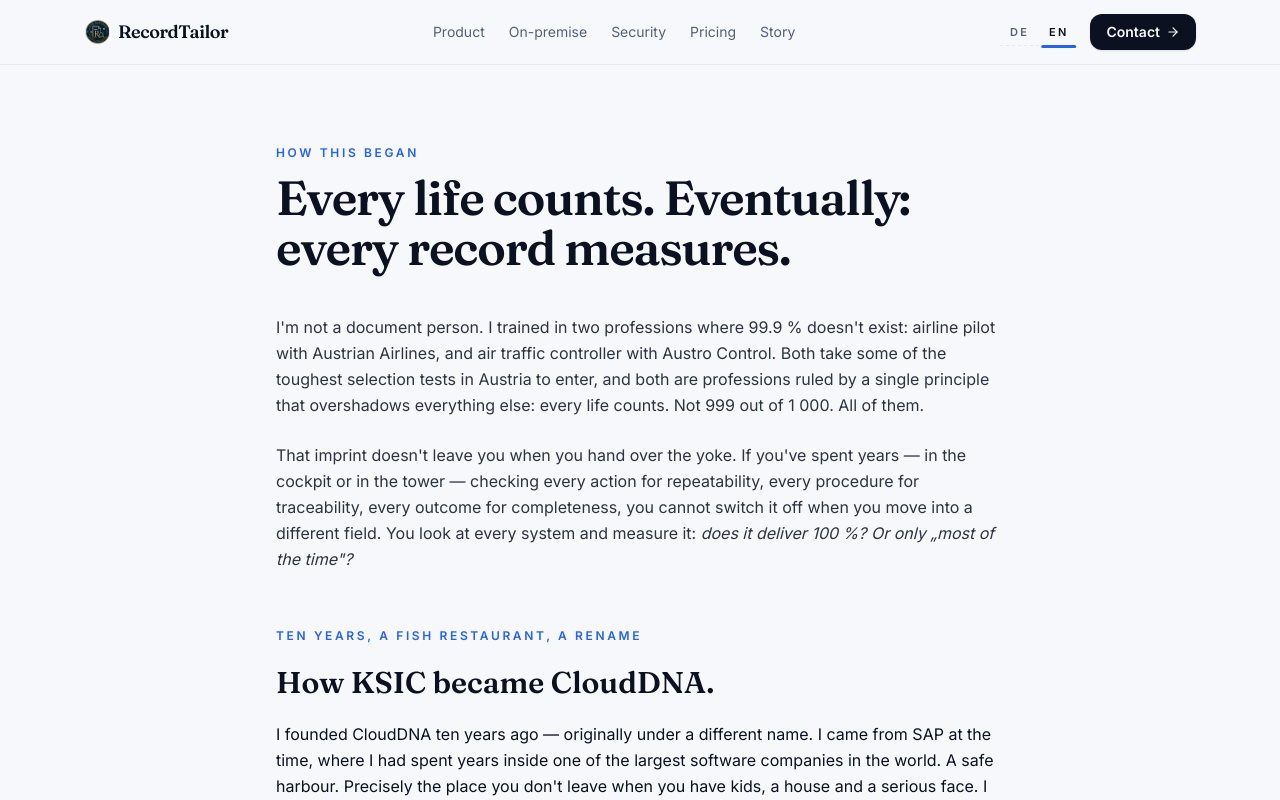
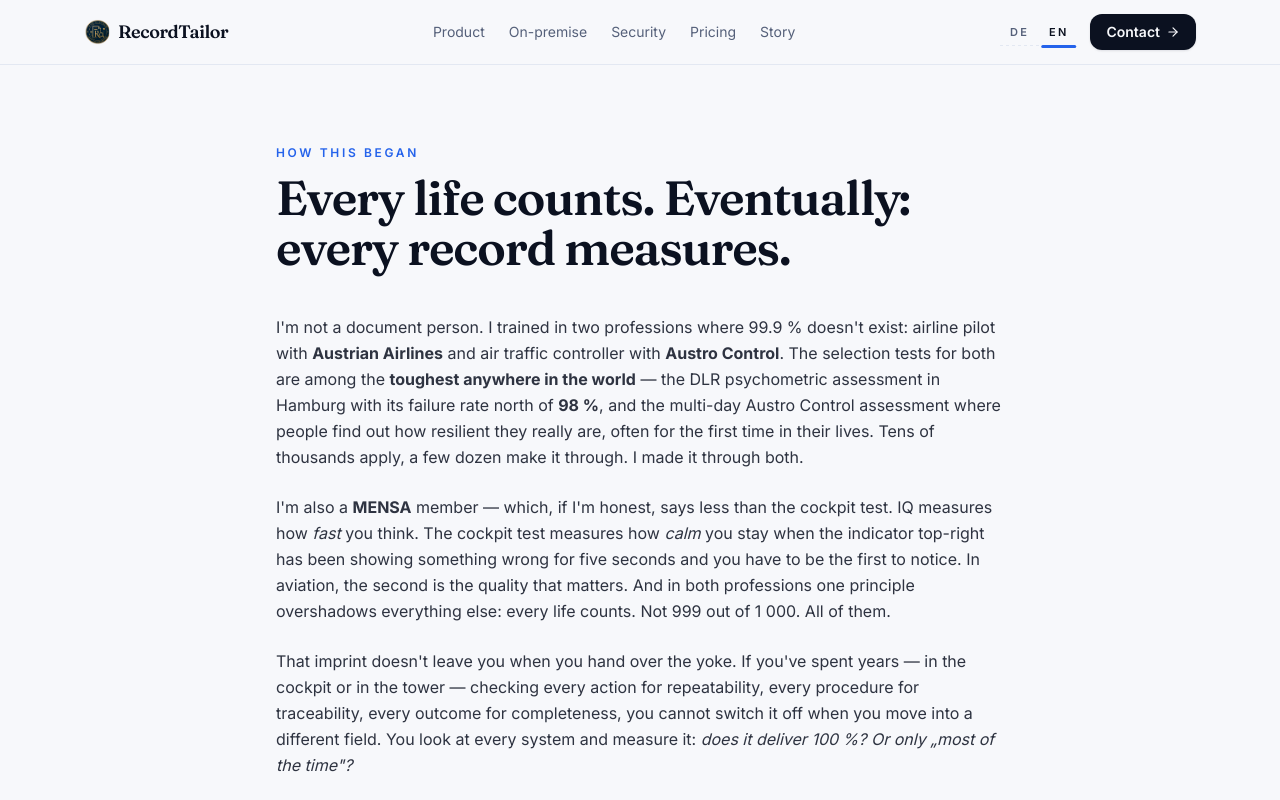
Before and after one commit to clouddnagmbh/recordtailor-website, a Next.js app: page /story in a window 1280 px wide. Shown: the top 800 px of the page. Built offline with nearby package versions, Linux system fonts and the light colour scheme; no server answers.

Commit message:
story: DLR/Austro-Control-Selection & MENSA — schwerste Tests der Welt

```diff
--- a/app/story/page.tsx
+++ b/app/story/page.tsx
@@ -37,13 +37,28 @@
 
         <div className="mt-10 space-y-6 text-base leading-relaxed text-foreground/85">
           <p>
-            Ich bin kein Dokumenten-Mensch. Ich habe zwei Berufe erlernt, in
-            denen es keine 99,9 % gibt: Linienpilot bei Austrian Airlines und
-            Fluglotse bei Austro Control. Beides sind Ausbildungen, in die
-            man erst einmal hineinkommen muss — die Aufnahmetests gehören
-            zu den schwersten in Österreich — und beides sind Berufe, in
-            denen ein Prinzip alles überstrahlt: es zählt jedes Leben.
-            Every life counts. Nicht 999 von 1 000. Alle.
+            Ich bin kein Dokumenten-Mensch. Ich habe zwei Berufe erlernt,
+            in denen es keine 99,9 % gibt: Linienpilot bei{" "}
+            <strong>Austrian Airlines</strong> und Fluglotse bei{" "}
+            <strong>Austro Control</strong>. Die Aufnahmetests für beide
+            gehören zu den <strong>schwersten der Welt</strong> — der
+            DLR-Psycho-Test in Hamburg mit seiner Durchfallquote nördlich
+            von <strong>98 %</strong>, das mehrtägige Assessment bei
+            Austro Control, in dem Menschen erfahren, wie belastbar sie
+            wirklich sind, oft zum ersten Mal in ihrem Leben. Zehntausende
+            bewerben sich, ein paar Dutzend kommen durch. Ich habe beide
+            bestanden.
+          </p>
+          <p>
+            Bei <strong>MENSA</strong> bin ich obendrein — was, wenn ich
+            ehrlich bin, weniger sagt als der Cockpit-Test. IQ misst, wie{" "}
+            <em>schnell</em> jemand denkt. Der Cockpit-Test misst, wie{" "}
+            <em>ruhig</em> jemand bleibt, wenn die Anzeige rechts oben
+            schon fünf Sekunden lang etwas Falsches meldet und man es
+            als Erster merken muss. In der Fliegerei ist das zweite die
+            Größe, die zählt. Und in beiden Berufen überstrahlt ein
+            Prinzip alles andere: es zählt jedes Leben. Every life counts.
+            Nicht 999 von 1 000. Alle.
           </p>
 
           <p>
@@ -465,10 +480,26 @@
         <div className="mt-10 space-y-6 text-base leading-relaxed text-foreground/85">
           <p>
             I'm not a document person. I trained in two professions where
-            99.9 % doesn't exist: airline pilot with Austrian Airlines,
-            and air traffic controller with Austro Control. Both take
-            some of the toughest selection tests in Austria to enter, and
-            both are professions ruled by a single principle that
+            99.9 % doesn't exist: airline pilot with{" "}
+            <strong>Austrian Airlines</strong> and air traffic controller
+            with <strong>Austro Control</strong>. The selection tests for
+            both are among the{" "}
+            <strong>toughest anywhere in the world</strong> — the DLR
+            psychometric assessment in Hamburg with its failure rate north
+            of <strong>98 %</strong>, and the multi-day Austro Control
+            assessment where people find out how resilient they really
+            are, often for the first time in their lives. Tens of
+            thousands apply, a few dozen make it through. I made it
+            through both.
+          </p>
+          <p>
+            I'm also a <strong>MENSA</strong> member — which, if I'm
+            honest, says less than the cockpit test. IQ measures how{" "}
+            <em>fast</em> you think. The cockpit test measures how{" "}
+            <em>calm</em> you stay when the indicator top-right has been
+            showing something wrong for five seconds and you have to be
+            the first to notice. In aviation, the second is the quality
+            that matters. And in both professions one principle
             overshadows everything else: every life counts. Not 999 out
             of 1 000. All of them.
           </p>
```
